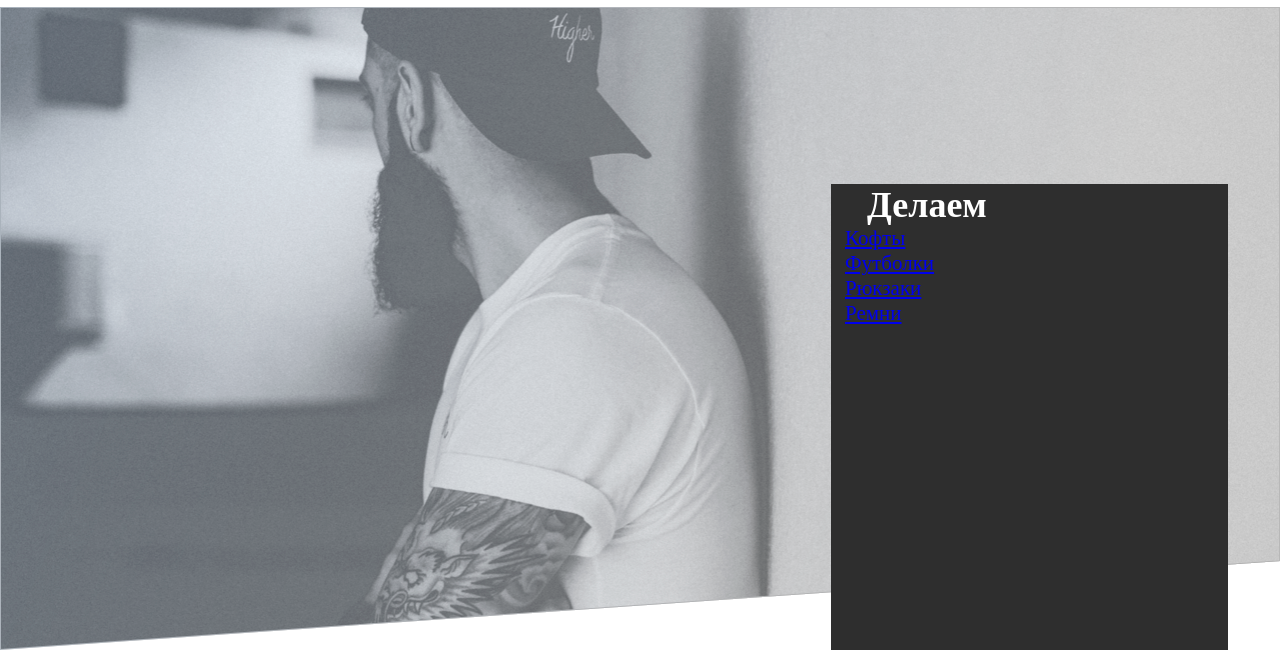
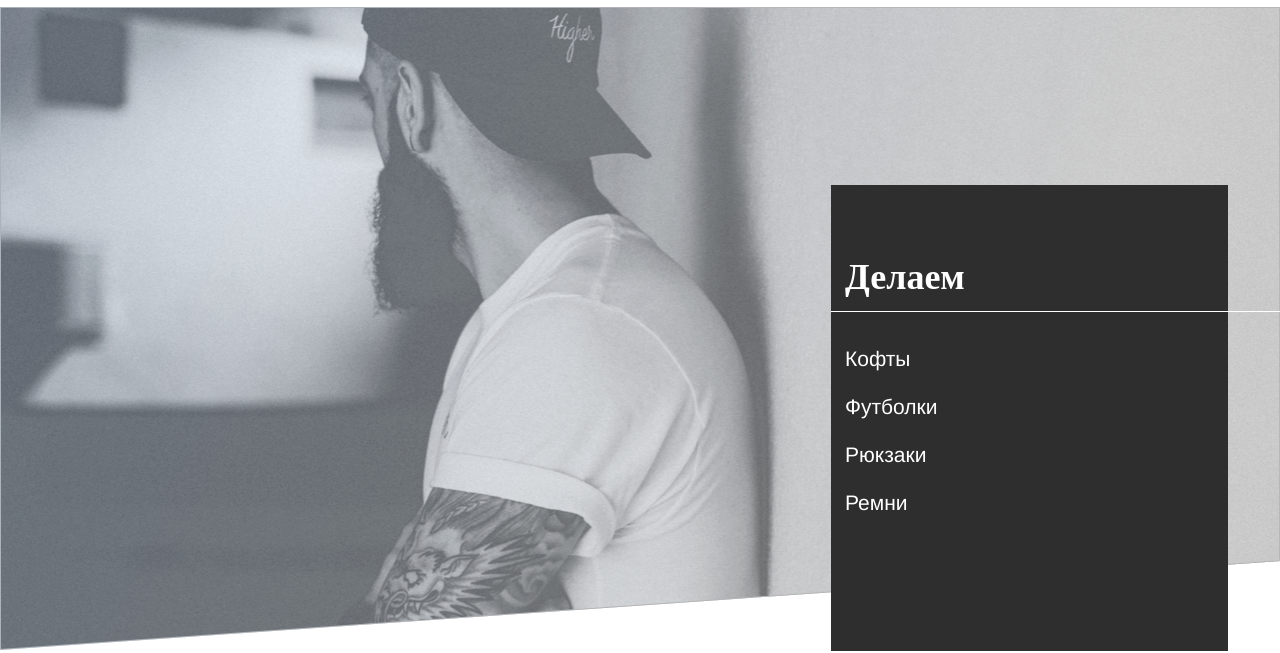
Before and after one commit to Koshke666/UNWOUND, a plain HTML site: page index.html in a window 1280 px wide. Shown: the part 151-804 px from the top of the page. Drawn offline with Linux system fonts and the light colour scheme.

Commit message:
Add white line ( delaem )

```diff
--- a/index.html
+++ b/index.html
@@ -21,11 +21,11 @@
                 </ul>
             </div>
             <div class="face">
-                <div class="white-line">
+                <div class="black-area">
+                    <div class="delaem">
+                        <h2>Делаем</h2>
+                    </div>
                     <div class="black-box">
-                        <div class="Delaem">
-                            <h2>Делаем</h2>
-                        </div>
                         <ul class="box-menu clearfix">
                             <li class="box-list"><a href="#" class="box-link">Кофты</a></li>
                             <li class="box-list"><a href="#" class="box-link">Футболки</a></li>
@@ -49,7 +49,7 @@
 
         </div>
         <div class="footer">
-            <img src="/img/rectangle.svg" alt="footer-rectangle" class="footer-rectangle">
+            <img src="./img/rectangle.svg" alt="footer-rectangle" class="footer-rectangle">
             <div class="black-footer">
             </div>
         </div>
--- a/style.css
+++ b/style.css
@@ -16,7 +16,6 @@
 .logo {
     margin-top: 23px;
     margin-left: 70px;
-    margin-right: 47px;
     float: left;
 }
 
@@ -26,7 +25,7 @@
     color: #2f2f2f;
 }
 
-.menu li{
+.menu li {
     margin-right: 40px;
 }
 
@@ -77,6 +76,8 @@
 }
 
 .black-box {
+
+    margin-top: -127px;
     background-color: #2e2e2e;
     width: 397px;
     height: 466px;
@@ -84,27 +85,60 @@
     margin-right: 52px;
 }
 
-.white-line {
+.black-area {
     width: 449px;
     height: 466px;
     float: right;
     margin-top: 177px;
 }
 
-.black-box h2 {
-    margin-left: 36px;
+.delaem {
+    border-bottom: 1px solid #ffffff;
+    position: relative;
+    height: 127px;
+    float: right;
+    width: 449px;
+}
+
+.delaem h2 {
+    margin-top: 72px;
+    width: 126px;
+    height: 48px;
+    object-fit: contain;
+    font-family: "Playfair Display";
     font-size: 36px;
+    font-weight: bold;
+    font-stretch: normal;
+    font-style: normal;
+    line-height: normal;
+    letter-spacing: normal;
     color: #ffffff;
+    margin-left: 14px;
 }
 
 .box-menu {
     list-style-type: none;
+    margin-top: 162px
+}
+
+.box-menu a {
+    width: 98px;
+    height: 24px;
+    object-fit: contain;
+    font-family: "Helvetica Neue";
+    font-size: 21px;
+    font-weight: normal;
+    font-stretch: normal;
+    font-style: normal;
+    line-height: normal;
+    letter-spacing: normal;
+    color: #ffffff;
+    text-decoration: none;
 }
 
 .box-menu li {
-    text-decoration: none;
+    margin-bottom: 24px;
     margin-left: 14px;
-    font-size: 21px;
 }
 
 .face-text {
@@ -132,7 +166,7 @@
     width: 331px;
     height: 300px;
     object-fit: contain;
-    font-family: HelveticaNeue;
+    font-family: "Helvetica Neue";
     font-size: 16px;
     font-weight: normal;
     font-stretch: normal;
```
Also changed, not shown: img/invalid-name.svg, img/line-6.svg (added), img/line-8.svg (added).
